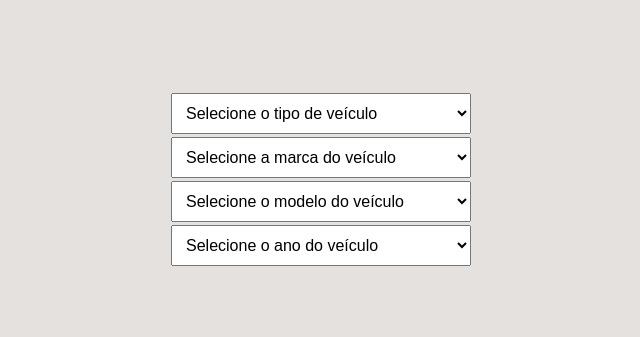
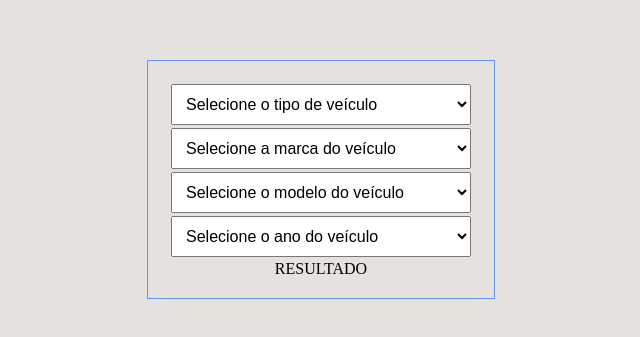
Before and after one commit to Igor-ifrs/fipe-react, a React (Create React App) app: page / in a window 1280 px wide. Shown: the part 221-558 px from the top of the page, without its empty margins (319-959 px from the left). Built offline with nearby package versions, Linux system fonts and the light colour scheme.

Commit message:
Testando React state

```diff
--- a/src/App.js
+++ b/src/App.js
@@ -3,7 +3,7 @@ import FipeSelect from "./FipeSelect";
 
 function App() {
   return (
-    <>
+    <div className="fipe">
       <FipeSelect
         name={"tipos-veiculo"}
         disabledOption={"Selecione o tipo de veículo"}
@@ -23,7 +23,9 @@ function App() {
       ></FipeSelect>
 
       <FipeSelect name={"ano-veiculo"} disabledOption={"Selecione o ano do veículo"} populeList={"anos"}></FipeSelect>
-    </>
+
+      <FipeSelect resultado></FipeSelect>
+    </div>
   );
 }
 
--- a/src/FipeSelect.jsx
+++ b/src/FipeSelect.jsx
@@ -27,9 +27,16 @@ export default function FipeSelect(props) {
   const handlerselect = function (e) {
     e.currentTarget.disabled = true;
     setUrl((url[props.populeList] = e.currentTarget.value));
+
     fetchApi(url, props.populeList);
   };
-
+  if (props.resultado) {
+    return (
+      <>
+        <div className="resultado">RESULTADO</div>
+      </>
+    );
+  }
   return (
     <>
       <select name={props.name} onChange={handlerselect}>
--- a/src/index.css
+++ b/src/index.css
@@ -17,3 +17,10 @@ select{
     padding: 10px;
     font-size: 1rem;
 }
+.fipe{
+    border: 1px solid cornflowerblue;
+    padding: 20px;
+}
+.fipe .resultado{
+    text-align: center;
+}
```
